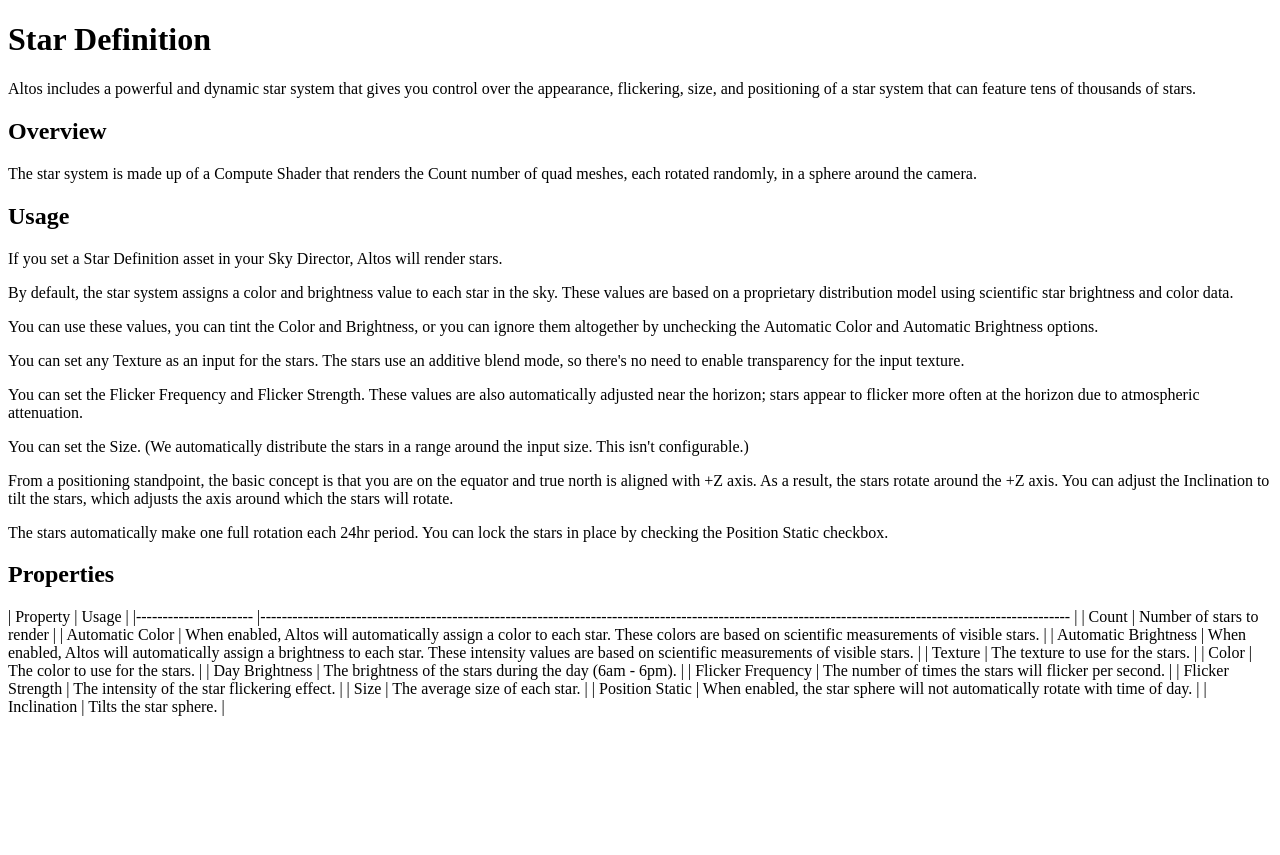
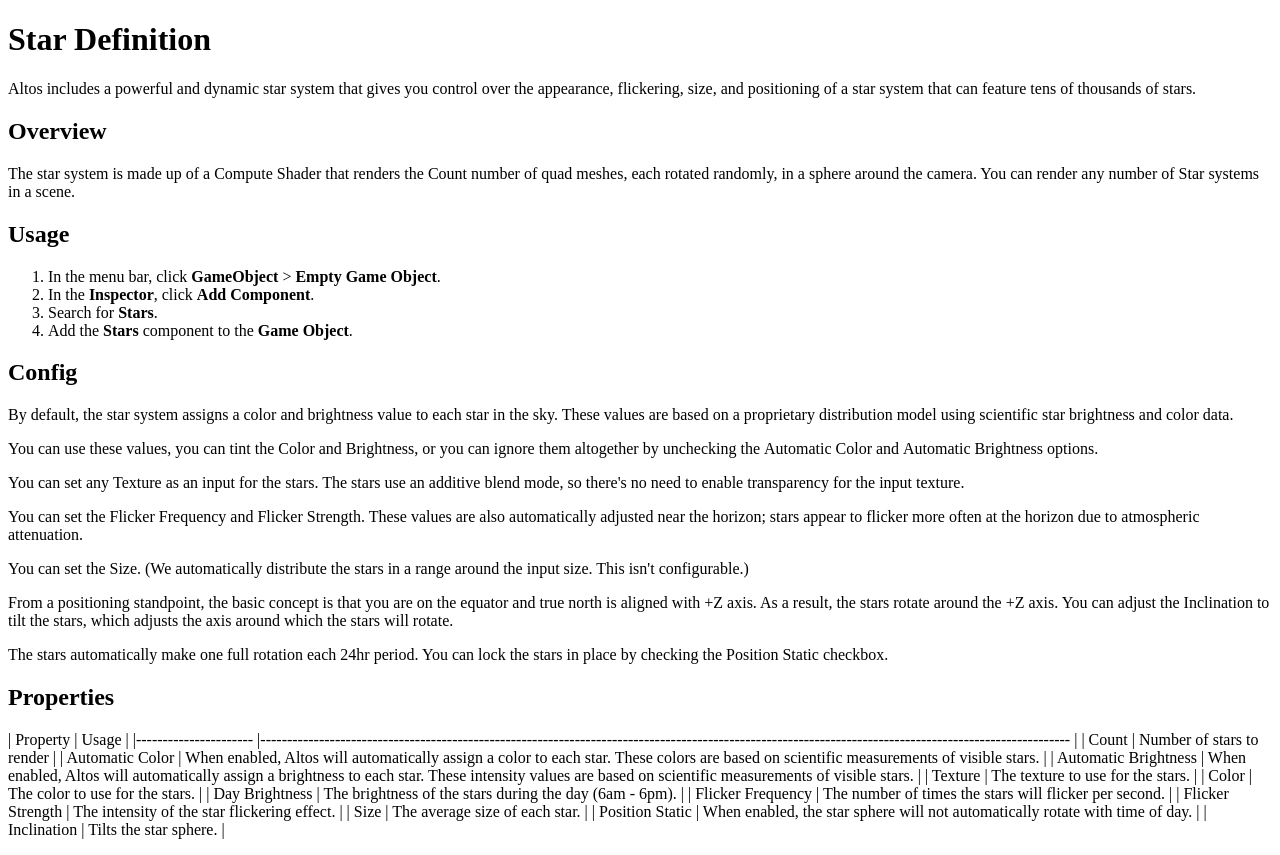
Before and after one commit to OccaSoftware/docs, a Next.js app: page /altos/modules/star-definition in a window 1280 px wide. Before the commit the page ends 800 px from the top, so only its background shows below. Built offline with nearby package versions, Linux system fonts and the light colour scheme.

Commit message:
Update star-definition.mdx

```diff
--- a/pages/altos/modules/star-definition.mdx
+++ b/pages/altos/modules/star-definition.mdx
@@ -4,11 +4,16 @@
 
 ## Overview
 
-The star system is made up of a Compute Shader that renders the Count number of quad meshes, each rotated randomly, in a sphere around the camera.
+The star system is made up of a Compute Shader that renders the Count number of quad meshes, each rotated randomly, in a sphere around the camera. You can render any number of Star systems in a scene.
 
 ## Usage
 
-If you set a Star Definition asset in your Sky Director, Altos will render stars.
+1. In the menu bar, click **GameObject** > **Empty Game Object**.
+2. In the **Inspector**, click **Add Component**.
+3. Search for **Stars**.
+4. Add the **Stars** component to the **Game Object**.
+
+## Config
 
 By default, the star system assigns a color and brightness value to each star in the sky. These values are based on a proprietary distribution model using scientific star brightness and color data.
 
```
